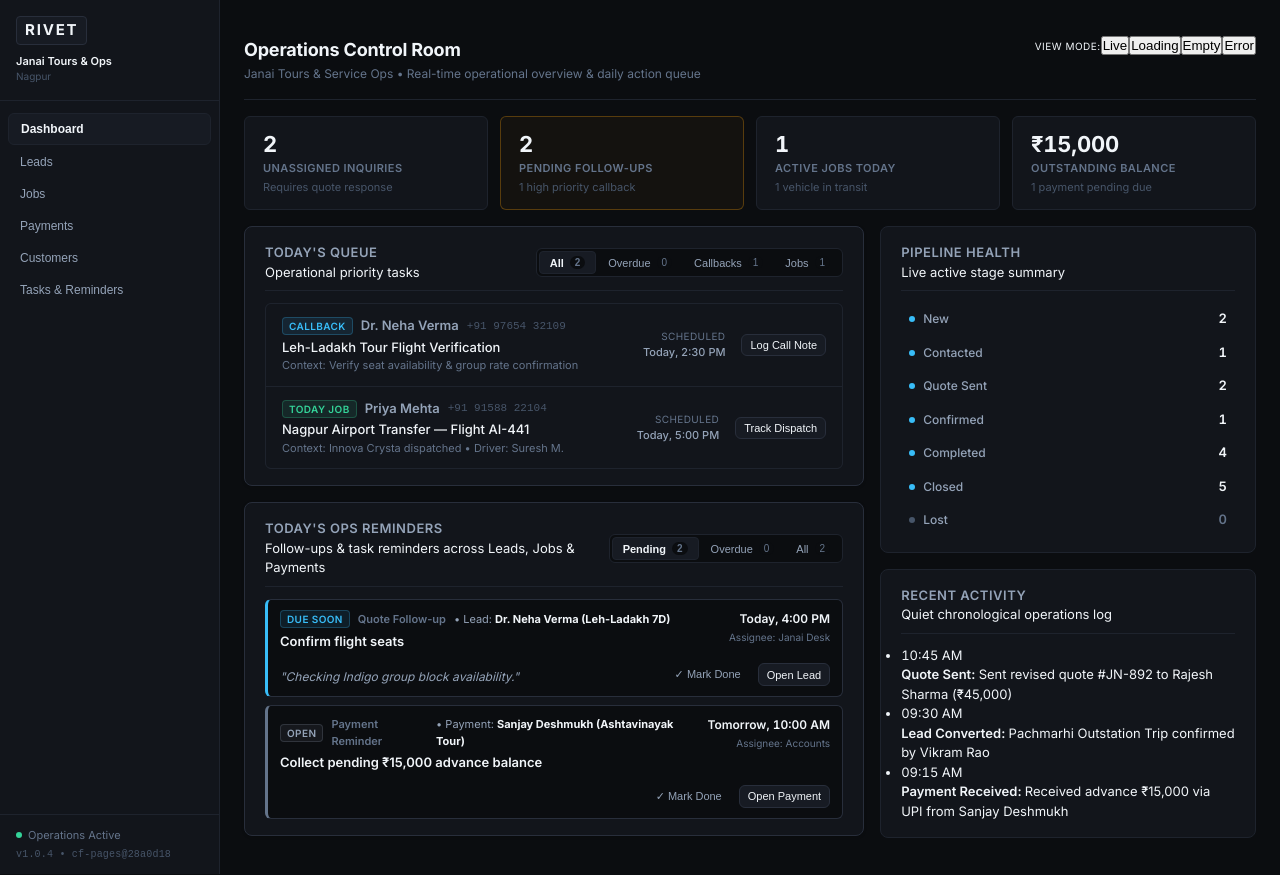
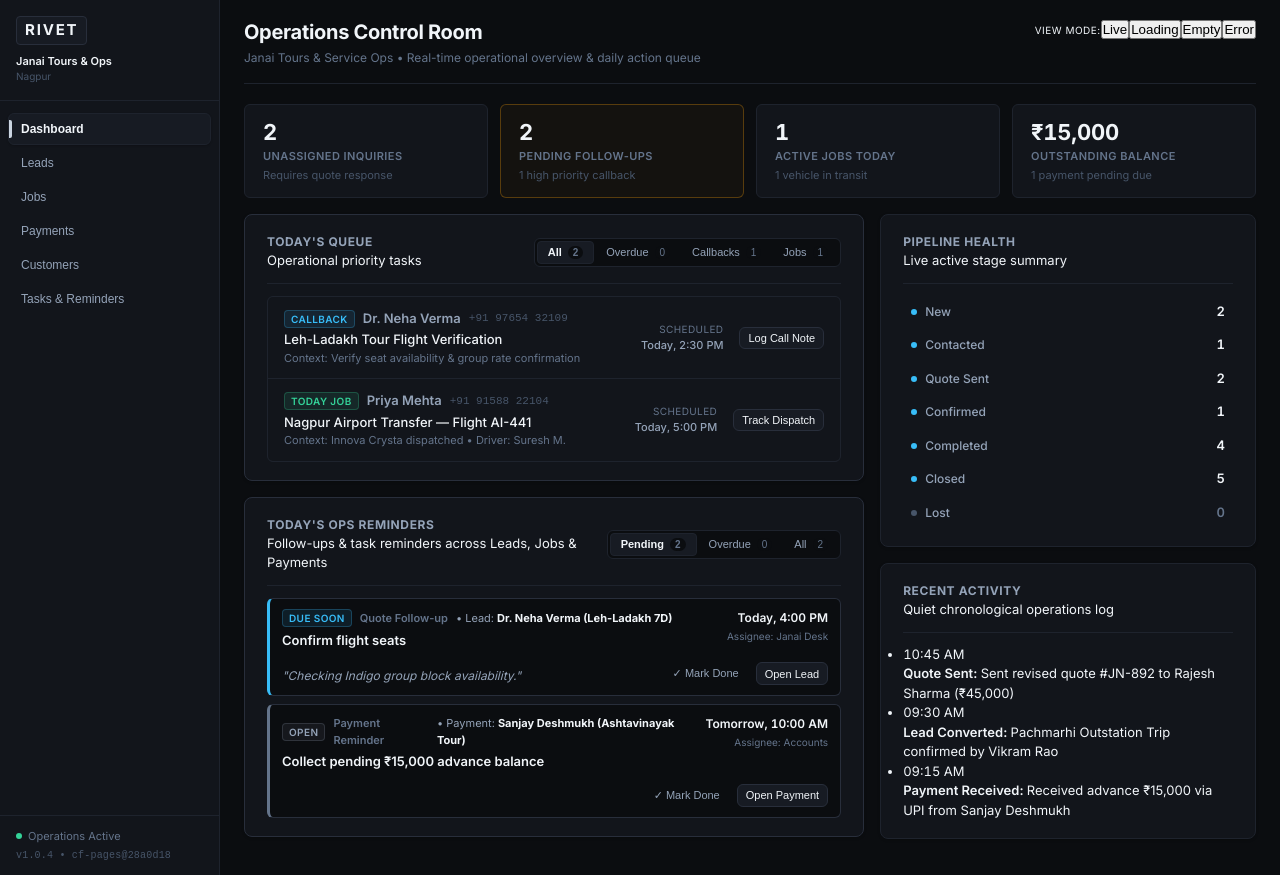
Before and after one commit to SanghpalBhakte/Rivet, a React (Vite) app: page / in a window 1280 px wide. Built offline with nearby package versions, Linux system fonts and the light colour scheme.

Commit message:
style(ui): elevate dashboard visual polish, hierarchy, and navigation indicators

```diff
--- a/src/rivet/styles/rivet.css
+++ b/src/rivet/styles/rivet.css
@@ -188,17 +188,18 @@
 }
 
 .rv-sidebar__link {
+  position: relative;
   display: flex;
   align-items: center;
   justify-content: space-between;
-  padding: var(--rv-space-2) var(--rv-space-3);
+  padding: 8px 12px;
   border-radius: var(--rv-radius-md);
   color: var(--rv-text-secondary);
   font-size: 12px;
   font-weight: 500;
   text-decoration: none;
   background: transparent;
-  border: none;
+  border: 1px solid transparent;
   width: 100%;
   text-align: left;
   cursor: pointer;
@@ -208,13 +209,26 @@
 .rv-sidebar__link:hover {
   background-color: var(--rv-bg-surface-hover);
   color: var(--rv-text-primary);
+  border-color: rgba(255, 255, 255, 0.04);
 }
 
 .rv-sidebar__link--active {
   background-color: var(--rv-bg-surface-elevated);
   color: var(--rv-text-primary);
   font-weight: 600;
-  border: 1px solid var(--rv-border-subtle);
+  border-color: var(--rv-border-subtle);
+  box-shadow: 0 1px 2px rgba(0, 0, 0, 0.2);
+}
+
+.rv-sidebar__link--active::before {
+  content: '';
+  position: absolute;
+  left: 0;
+  top: 6px;
+  bottom: 6px;
+  width: 3px;
+  background-color: var(--rv-brand);
+  border-radius: 0 2px 2px 0;
 }
 
 .rv-sidebar__link--disabled {
@@ -239,8 +253,8 @@
 
 /* Header Component */
 .rv-header {
-  padding: var(--rv-space-4) 0;
-  margin-bottom: var(--rv-space-4);
+  padding-bottom: var(--rv-space-4);
+  margin-bottom: var(--rv-space-5);
   display: flex;
   align-items: flex-start;
   justify-content: space-between;
@@ -254,17 +268,18 @@
 }
 
 .rv-header__title {
-  font-size: 18px;
+  font-size: 20px;
   font-weight: 700;
-  letter-spacing: -0.01em;
+  letter-spacing: -0.015em;
   color: var(--rv-text-primary);
   margin: 0;
+  line-height: 1.25;
 }
 
 .rv-header__subline {
   font-size: 12px;
   color: var(--rv-text-muted);
-  margin-top: 2px;
+  margin-top: 4px;
 }
 
 .rv-header__controls {
@@ -278,17 +293,22 @@
   background-color: var(--rv-bg-surface);
   border: 1px solid var(--rv-border-subtle);
   border-radius: var(--rv-radius-lg);
-  padding: var(--rv-space-4) var(--rv-space-5);
+  padding: 18px 22px;
   margin-bottom: 0;
+  box-shadow: 0 1px 3px rgba(0, 0, 0, 0.2);
+  transition: border-color 0.15s ease;
+}
+
+.rv-card:hover {
+  border-color: var(--rv-border-default);
 }
 
 .rv-card--dense {
-  padding: var(--rv-space-4);
+  padding: 16px 20px;
 }
 
 .rv-card--hero {
   border: 1px solid var(--rv-border-default);
-  box-shadow: 0 1px 3px rgba(0, 0, 0, 0.2);
 }
 
 .rv-card__header {
@@ -296,15 +316,15 @@
   align-items: center;
   justify-content: space-between;
   margin-bottom: var(--rv-space-3);
-  padding-bottom: var(--rv-space-2);
+  padding-bottom: var(--rv-space-3);
   border-bottom: 1px solid var(--rv-border-subtle);
 }
 
 .rv-card__title {
-  font-size: 13px;
-  font-weight: 600;
+  font-size: 12px;
+  font-weight: 700;
   text-transform: uppercase;
-  letter-spacing: 0.04em;
+  letter-spacing: 0.05em;
   color: var(--rv-text-secondary);
 }
 
```
